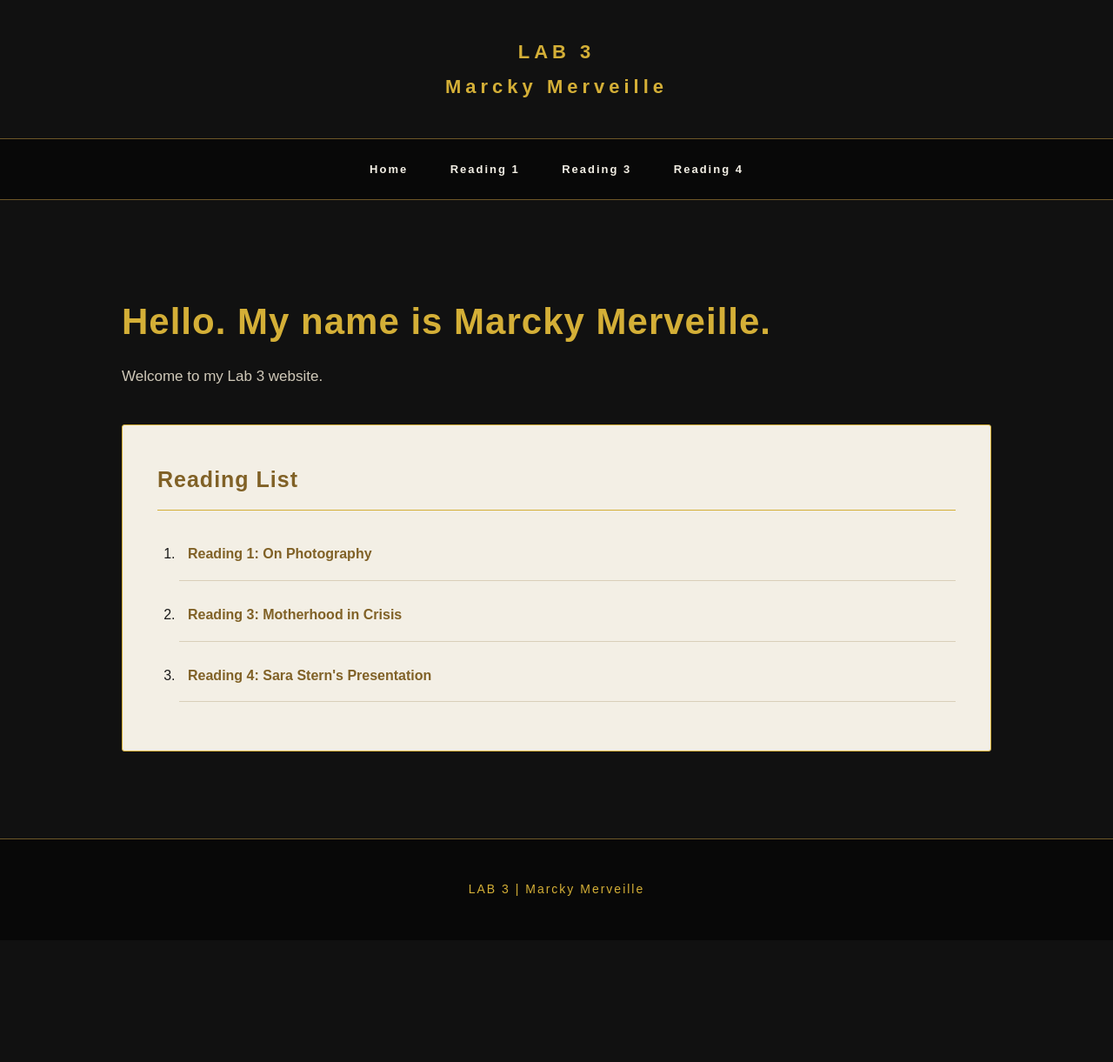
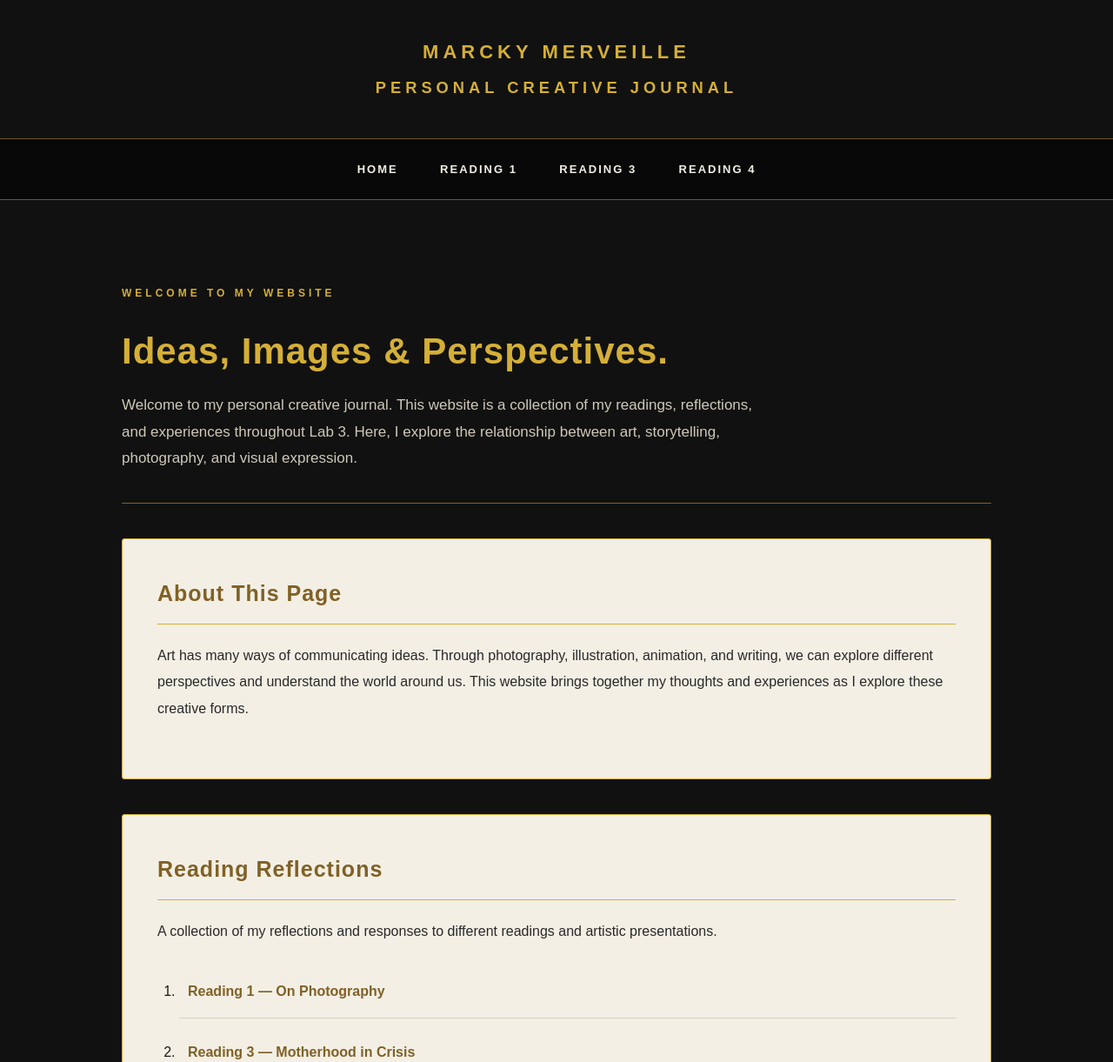
Before and after one commit to MMerveille/media150, a plain HTML site: page index.html in a window 1280 px wide. Shown: the top 1221 px of the page at 87% size. Before the commit the page ends 1081 px from the top, so only its background shows below. Drawn offline with Linux system fonts and the light colour scheme.

Commit message:
Revise index.html for personal branding and clarity
Updated the title, header, and footer to reflect a more personal touch. Enhanced the content structure and improved readability.

```diff
--- a/index.html
+++ b/index.html
@@ -6,7 +6,7 @@
     <meta charset="UTF-8">
     <meta name="viewport" content="width=device-width, initial-scale=1.0">
 
-    <title>Marcky - Lab 3</title>
+    <title>Marcky Merveille | Lab 3</title>
 
     <link rel="stylesheet" href="style.css">
 </head>
@@ -14,47 +14,77 @@
 <body>
 
     <header>
-        LAB 3
+        MARCKY MERVEILLE
         <br>
-        Marcky Merveille
+        <small>PERSONAL CREATIVE JOURNAL</small>
     </header>
 
     <nav>
-        <a href="index.html">Home</a>
-        <a href="reading1.html">Reading 1</a>
-        <a href="reading3.html">Reading 3</a>
-        <a href="reading4.html">Reading 4</a>
+        <a href="index.html">HOME</a>
+        <a href="reading1.html">READING 1</a>
+        <a href="reading3.html">READING 3</a>
+        <a href="reading4.html">READING 4</a>
     </nav>
 
     <main>
 
-        <h1>Hello. My name is Marcky Merveille.</h1>
+        <p class="intro-label">
+            WELCOME TO MY WEBSITE
+        </p>
+
+        <h1>Ideas, Images & Perspectives.</h1>
 
         <p>
-            Welcome to my Lab 3 website.
+            Welcome to my personal creative journal.
+            This website is a collection of my readings,
+            reflections, and experiences throughout Lab 3.
+            Here, I explore the relationship between art,
+            storytelling, photography, and visual expression.
         </p>
+
+        <hr>
 
         <section>
 
-            <h2>Reading List</h2>
+            <h2>About This Page</h2>
 
-            <ol>
+            <p>
+                Art has many ways of communicating ideas.
+                Through photography, illustration, animation,
+                and writing, we can explore different
+                perspectives and understand the world around us.
+                This website brings together my thoughts and
+                experiences as I explore these creative forms.
+            </p>
+
+        </section>
+
+        <section>
+
+            <h2>Reading Reflections</h2>
+
+            <p>
+                A collection of my reflections and responses
+                to different readings and artistic presentations.
+            </p>
+
+            <ol class="reading-list">
 
                 <li>
                     <a href="reading1.html">
-                        Reading 1: On Photography
+                        Reading 1 — On Photography
                     </a>
                 </li>
 
                 <li>
                     <a href="reading3.html">
-                        Reading 3: Motherhood in Crisis
+                        Reading 3 — Motherhood in Crisis
                     </a>
                 </li>
 
                 <li>
                     <a href="reading4.html">
-                        Reading 4: Sara Stern's Presentation
+                        Reading 4 — Sara Stern's Presentation
                     </a>
                 </li>
 
@@ -65,7 +95,17 @@
     </main>
 
     <footer>
-        LAB 3 | Marcky Merveille
+
+        <strong>MARCKY MERVEILLE</strong>
+
+        <p>
+            PERSONAL CREATIVE JOURNAL
+        </p>
+
+        <p>
+            LAB 3 | 2026
+        </p>
+
     </footer>
 
 </body>
```
